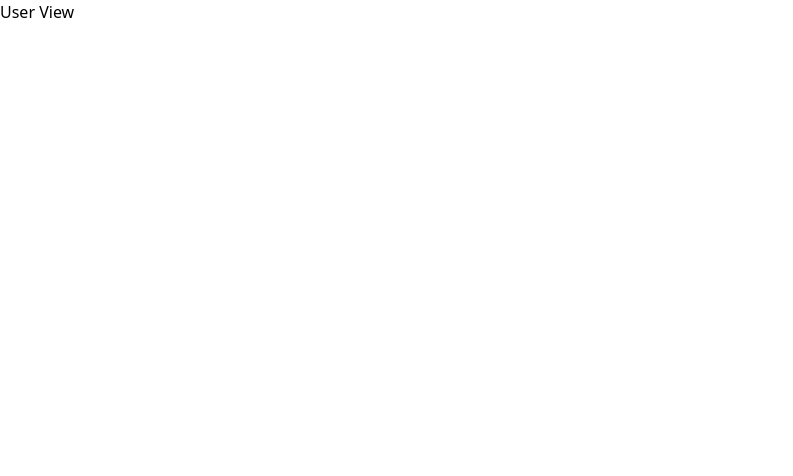
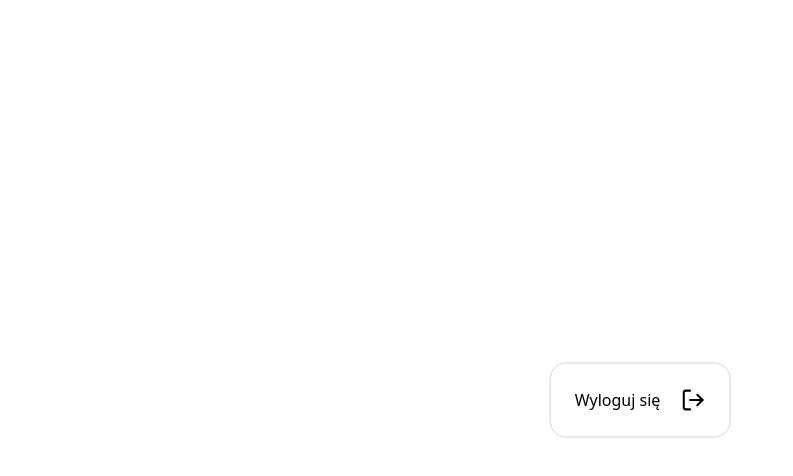
Before and after one commit to hjxxzk/SimpleCards, a React (Vite) app in the folder frontend/: page /user in a window 1280 px wide. Shown: the top 476 px of the page, without its empty margins (0-793 px from the left). Built offline with nearby package versions, Linux system fonts and the light colour scheme; sample sign-in values are in the browser's storage.

Commit message:
add logOut Button

```diff
--- a/frontend/src/components/UserView/UserView.styles.ts
+++ b/frontend/src/components/UserView/UserView.styles.ts
@@ -0,0 +1,5 @@
+export const useStyles = () => {
+    return {
+        logOutButton: "absolute left-1/2 top-1/2 -translate-x-1/2 -translate-y-1/2 flex gap-5 border-1 border-gray-300 rounded-2xl p-6 hover:bg-gray-300 cursor-pointer"
+    };
+};
--- a/frontend/src/components/UserView/UserView.tsx
+++ b/frontend/src/components/UserView/UserView.tsx
@@ -1,7 +1,22 @@
+import { LogOut } from 'lucide-react';
+import { useNavigate } from 'react-router-dom';
+import { useStyles } from './UserView.styles';
+
 const UserView = () => {
+
+    const LOGIN_PAGE = "/login"
+    const navigate = useNavigate();
+    const styles = useStyles();
+
+    function logOut() {
+        localStorage.setItem("accessToken", "");
+        navigate(LOGIN_PAGE);
+    }
+
     return (
-        <div>
-            <h1>User View</h1>
+        <div className={styles.logOutButton} onClick={logOut}>
+            <h1>Wyloguj się</h1>
+            <LogOut color="black" size={25} onClick={() => console.log("dupa")} />
         </div>
     );
 }
```
